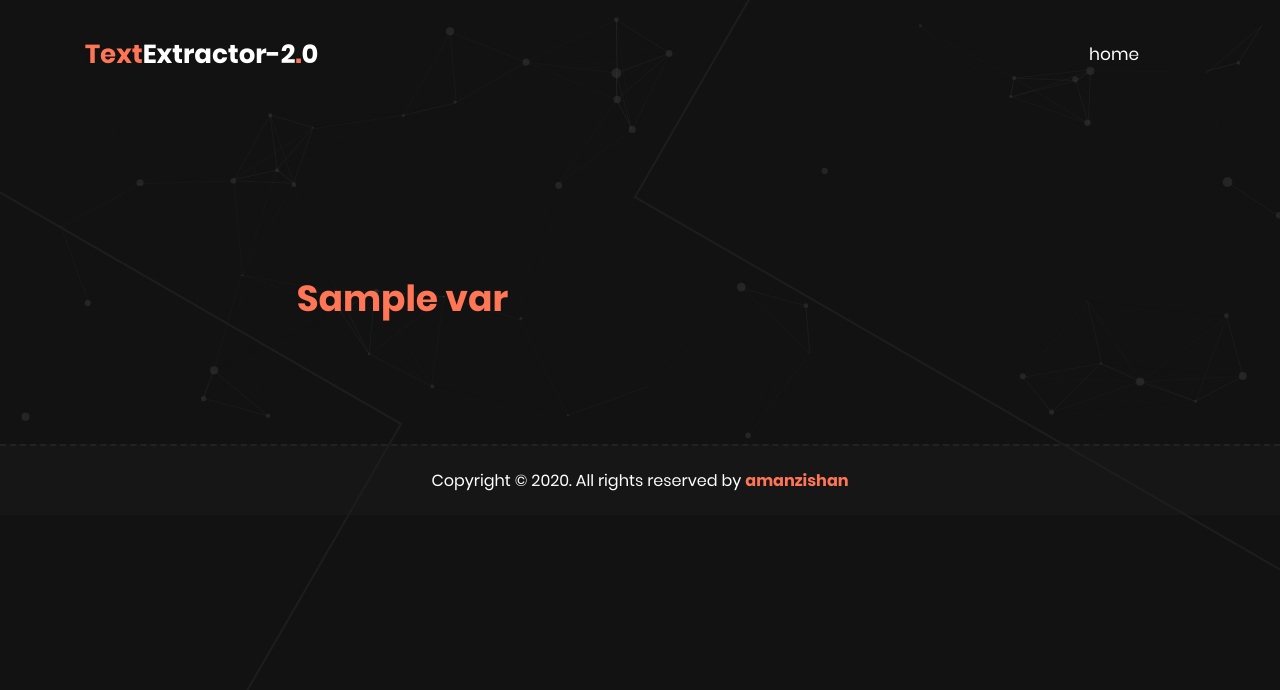
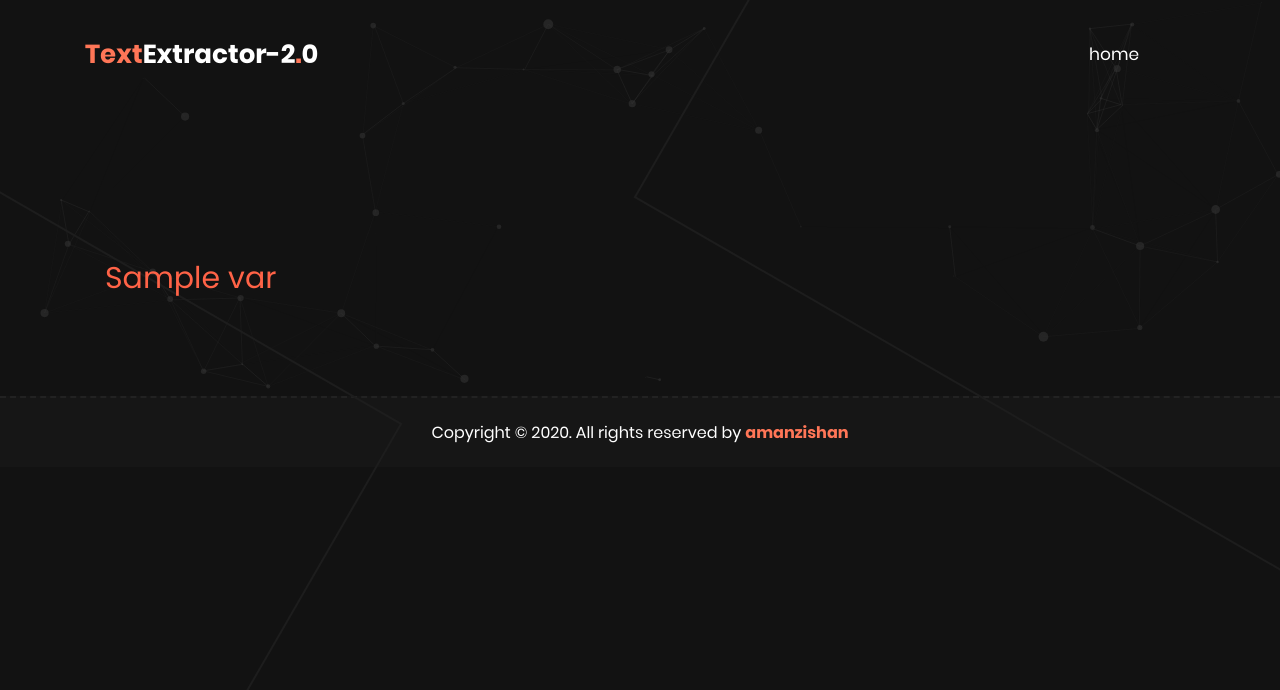
Before and after one commit to Aman-zishan/textextractor2.0, a Flask app: template templates/result.html in a window 1280 px wide; the page is wider, and only the part inside the window is pictured. Shown: the top 690 px of that part. Run offline with Flask 2, Linux system fonts and the light colour scheme; the template is opened without the code that fills it: most values are stand-ins (such as "Sample title", 1, 10 or a date in 2020); some libraries are stand-ins or nearby versions.

Commit message:
reduced font size

```diff
--- a/templates/result.html
+++ b/templates/result.html
@@ -48,17 +48,14 @@
     <section id="banner">
         <div class=".particles-js-canvas-el" id="particles-js"></div>
 
-        <div class="container zindex">
-            <div class="row">
-                <div class="col-lg-7 banner-txt">
-                    <h3 align="center">{{var}}</h3>
+   <div class="container zindex">
+                <div style="padding-left:20px;padding-right:20px;">
+                    <h3 style="color:tomato;font-size:30px;font-family: 'Poppins', sans-serif;text-align:left;">{{var}}</h3>
+            </div>
+            </div>
 
-                </div>
-                <div class="col-lg-5">
 
-                </div>
-            </div>
-        </div>
+
     </section>
         <section id="footer-btm">
         <div class="container">
```
